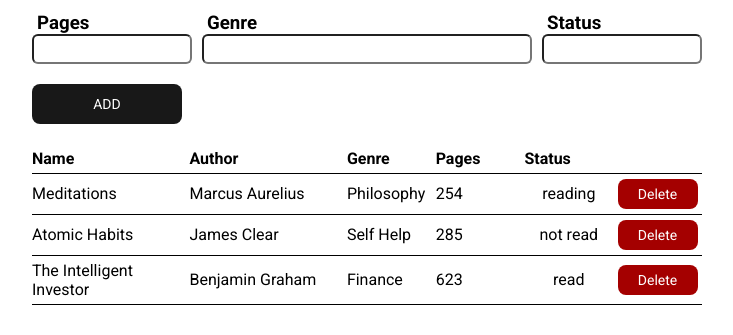
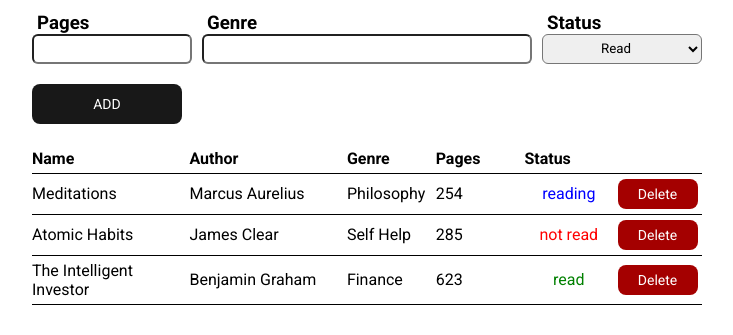
Before and after one commit to CatouKiri/project-library, a plain HTML site: page index.html in a window 1280 px wide. Shown: the part 301-636 px from the top of the page, without its empty margins (273-1006 px from the left). Drawn offline with Linux system fonts and the light colour scheme.

Commit message:
update style and add validation

```diff
--- a/index.html
+++ b/index.html
@@ -19,7 +19,7 @@
                 <div class="input-container">
                     <div class="name-container">
                         <h3>Name</h3>
-                        <input id="input-name" type="text">
+                        <input id="input-name" type="text" required>
                     </div>
                     <div class="author-container">
                         <h3>Author</h3>
@@ -35,7 +35,11 @@
                     </div>
                     <div class="status-container">
                         <h3>Status</h3>
-                        <input id="input-status" type="text">
+                        <select id="input-status">
+                            <option value="read">Read</option>
+                            <option value="reading">Reading</option>
+                            <option value="not read">Not Read</option>
+                        </select>
                     </div>
                 </div>
                 <button type="submit" id="add-button" class="add-button">ADD</button>
--- a/script.js
+++ b/script.js
@@ -48,13 +48,22 @@ class book {
 let addButton = document.getElementById("add-button");
 addButton.onclick = inputValidation;
 
+function inputValidation() {
+  let inputName = document.querySelector("#input-name");
+
+  if(!inputName.validity.valueMissing) {
+    addNewBook();
+  }
+}
+
 // ---------- ADD NEWBOOK TO MYLIBRARY ----------
-function inputValidation(){
+function addNewBook(){
 let inputName = document.querySelector("#input-name").value;
 let inputAuthor = document.querySelector("#input-author").value;
 let inputGenre = document.querySelector("#input-genre").value;
 let inputPages = document.querySelector("#input-pages").value;
 let inputStatus = document.querySelector("#input-status").value;
+
 
 addBookToLibrary(inputName, inputAuthor, inputGenre, inputPages, inputStatus);
 }
@@ -77,6 +86,7 @@ function updateDisplay(book){
   const bookStatusColumn = document.createElement("td");
     bookStatusColumn.setAttribute('class','book-status-column');
     bookStatusColumn.onclick = function(e) { changeStatus(e); };
+    statusColor(book.status, bookStatusColumn);
   const deleteColumn = document.createElement("td");
     deleteColumn.setAttribute('class','delete-button-column');
   const deleteButton = document.createElement("button");
@@ -86,9 +96,9 @@ function updateDisplay(book){
 
   tableBody.appendChild(newRow).className = `table-row`;
   newRow.appendChild(bookNameColumn).textContent = `${book.name}`;
-  newRow.appendChild(bookAuthorColumn).textContent = `${book.author}`;
-  newRow.appendChild(bookGenreColumn).textContent = `${book.genre}`;
-  newRow.appendChild(bookPagesColumn).textContent = `${book.pages}`;
+  checkIfNull(newRow, bookAuthorColumn, book.author);
+  checkIfNull(newRow, bookGenreColumn, book.genre);
+  checkIfNull(newRow, bookPagesColumn, book.pages);
   newRow.appendChild(bookStatusColumn).textContent = `${book.status}`;
   newRow.appendChild(deleteColumn);
   deleteColumn.appendChild(deleteButton).textContent = "Delete";
@@ -126,6 +136,7 @@ function changeStatus(e) {
   let indexOfBook = getIndex(changeStatus);
   myLibrary[indexOfBook].status = allStatus[loopStatus(myLibrary[indexOfBook].status)]
   e.target.textContent = myLibrary[indexOfBook].status;
+  statusColor(e.target.textContent, e.target)
 }
 
 // ---------- STATUS LOOP ----------
@@ -141,3 +152,23 @@ function loopStatus(e) {
     }
   }
 }
+
+// ---------- STATUS COLOR ----------
+function statusColor(status, element) {
+  if(status === "not read") {
+    element.setAttribute("style", "color: red");
+  } else if(status === "read") {
+    element.setAttribute("style", "color: green");
+  } else {
+    element.setAttribute("style", "color: blue");
+  }
+}
+
+// ---------- IF NULL ----------
+function checkIfNull(newRow, element, data) {
+  if(!data) {
+    newRow.appendChild(element).textContent = `-`;
+  } else {
+    newRow.appendChild(element).textContent = `${data}`;
+  }
+}
--- a/style.css
+++ b/style.css
@@ -29,11 +29,15 @@ body {
     grid-column: 2 / 4;
 }
 
-input {
+input, select {
     box-sizing: border-box;
     width: 100%;
     height: 30px;
     border-radius: 6px;
+}
+
+select {
+    text-align: center;
 }
 
 h3 {
```
